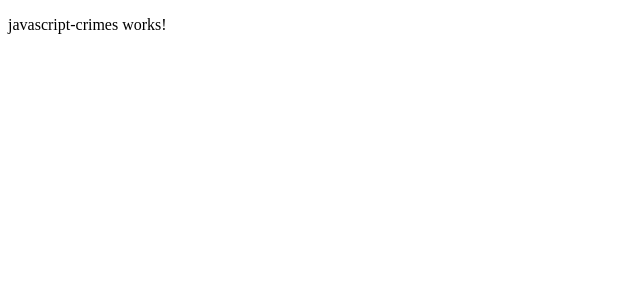
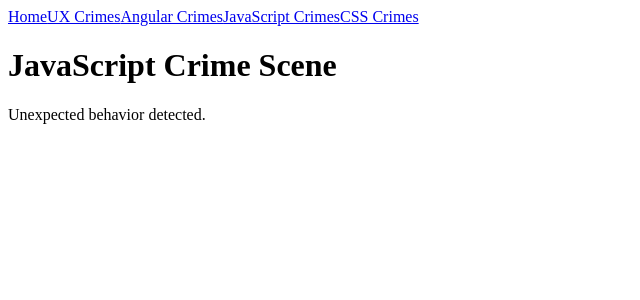
Before and after one commit to Marwa-Hodeib/frontend-crime-scene-investigation, an Angular app: page /javascript-crimes in a window 1280 px wide. Shown: the top 300 px of the page, without its empty margins (0-640 px from the left). Built offline with nearby package versions, Linux system fonts and the light colour scheme.

Commit message:
home page + routing

```diff
--- /dev/null
+++ b/src/app/layout/main-layout/main-layout.component.html
@@ -0,0 +1,7 @@
+<div class="flex min-h-screen">
+  <app-sidebar></app-sidebar>
+
+  <main class="flex-1 p-8">
+    <router-outlet></router-outlet>
+  </main>
+</div>
--- /dev/null
+++ b/src/app/layout/sidebar/sidebar.component.html
@@ -0,0 +1,7 @@
+<nav>
+  <a routerLink="/">Home</a>
+  <a routerLink="/ux-crimes">UX Crimes</a>
+  <a routerLink="/angular-crimes">Angular Crimes</a>
+  <a routerLink="/javascript-crimes">JavaScript Crimes</a>
+  <a routerLink="/css-crimes">CSS Crimes</a>
+</nav>
--- a/src/app/pages/angular-crimes/angular-crimes.component.html
+++ b/src/app/pages/angular-crimes/angular-crimes.component.html
@@ -1 +1,2 @@
-<p>angular-crimes works!</p>
+<h1>Angular Crime Scene</h1>
+<p>Suspects have been identified.</p>
--- a/src/app/pages/css-crimes/css-crimes.component.html
+++ b/src/app/pages/css-crimes/css-crimes.component.html
@@ -1 +1,2 @@
-<p>css-crimes works!</p>
+<h1>CSS Crime Scene</h1>
+<p>Layout violations are being documented.</p>
--- a/src/app/pages/javascript-crimes/javascript-crimes.component.html
+++ b/src/app/pages/javascript-crimes/javascript-crimes.component.html
@@ -1 +1,2 @@
-<p>javascript-crimes works!</p>
+<h1>JavaScript Crime Scene</h1>
+<p>Unexpected behavior detected.</p>
--- a/src/app/pages/ux-crimes/ux-crimes.component.html
+++ b/src/app/pages/ux-crimes/ux-crimes.component.html
@@ -1 +1,2 @@
-<p>ux-crimes works!</p>
+<h1>UX Crime Scene</h1>
+<p>Evidence currently under investigation.</p>
```
Also changed, not shown: src/app/app.routes.ts (+13 -7 lines), src/app/layout/main-layout/main-layout.component.ts (added, +12 -0 lines), src/app/layout/sidebar/sidebar.component.ts (added, +11 -0 lines), src/app/layout/main-layout/main-layout.component.scss (added), src/app/layout/sidebar/sidebar.component.scss (added), 2 other files (tests, documents, lock files or other folders).
